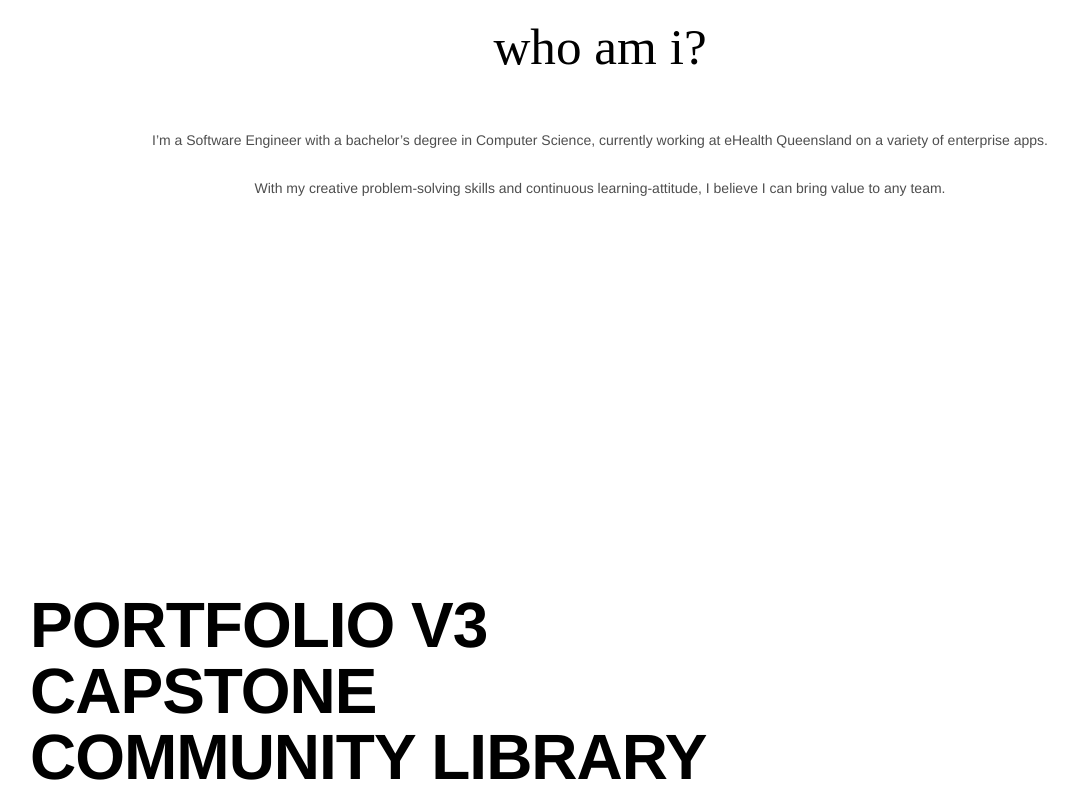
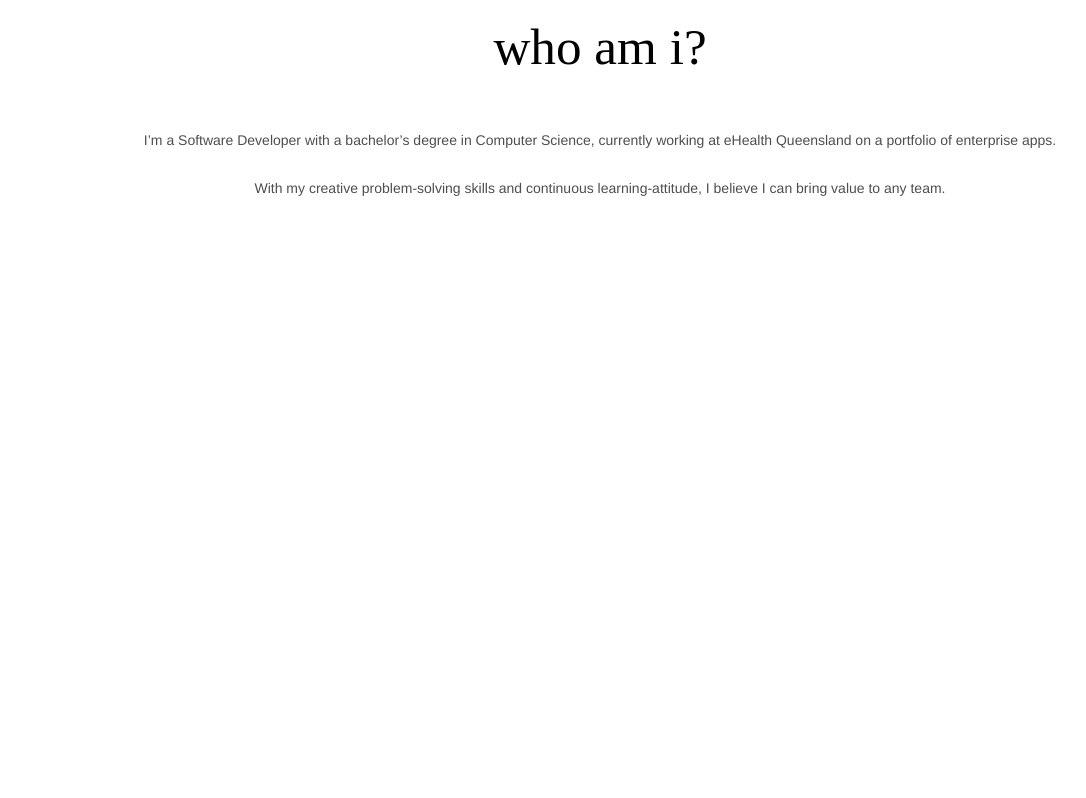
Before and after one commit to jjawny/jjawny.github.io, a React (Create React App) app: page / in a window 1280 px wide. Shown: the part 900-1698 px from the top of the page, without its empty margins (40-1126 px from the left). Built offline with nearby package versions, Linux system fonts and the light colour scheme; a web font is replaced by a local one.

Commit message:
Minor updates: - Disable projects section - Updated bio

```diff
--- a/src/App/App.tsx
+++ b/src/App/App.tsx
@@ -30,7 +30,7 @@ function App() {
         <Nav color="light" fixed="top" expand="md"/>
         <Hero/>
         <Bio/>
-        <Projects projects={data}/>
+        {/* <Projects projects={data}/> */}
         <Footer/>
       </header>
     </div>
--- a/src/Bio/Bio.tsx
+++ b/src/Bio/Bio.tsx
@@ -10,7 +10,7 @@ function Bio() {
         <div className="bio-container">
             <h2>who am i?</h2>
             <p ref={bioRef} className={isOnScreen ? "fadeInOnView" : 'hide'}>
-                I’m a Software Engineer with a bachelor’s degree in Computer Science, currently working at eHealth Queensland on a variety of enterprise apps.
+                I’m a Software Developer with a bachelor’s degree in Computer Science, currently working at eHealth Queensland on a portfolio of enterprise apps.
                 <br/><br/>
                 With my creative problem-solving skills and continuous learning-attitude, I believe I can bring value to any team.
             </p>
```
